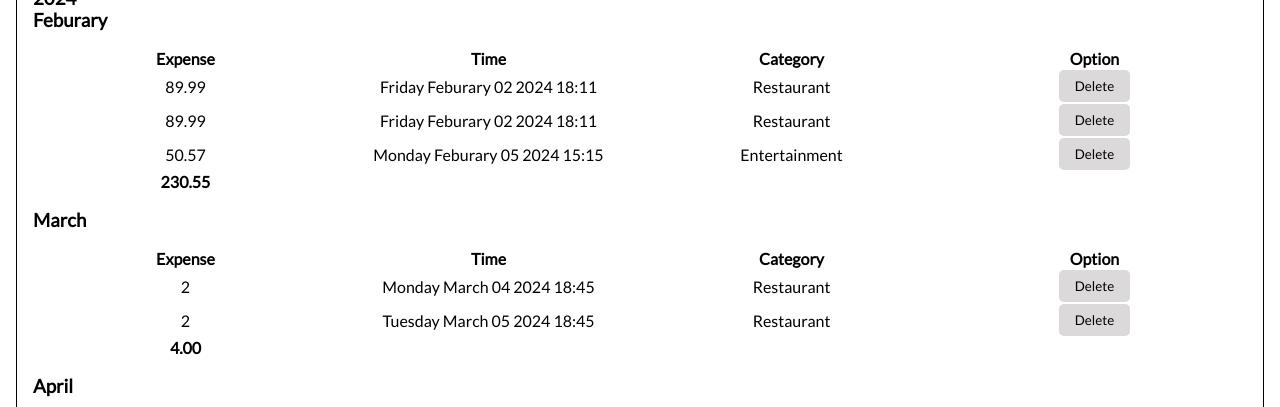
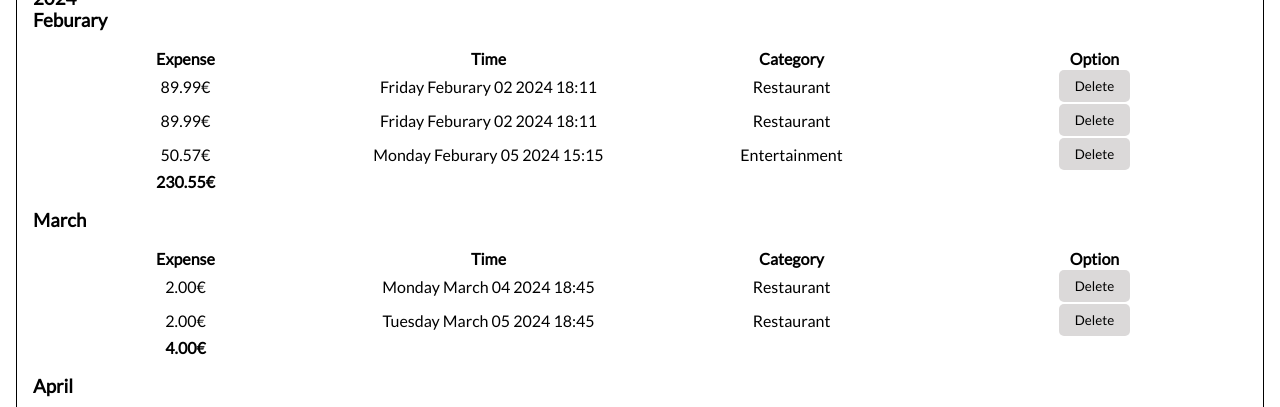
Before and after one commit to kankaanpaaverneri/Expense-Tracker, a React (Vite) app: page / in a window 1280 px wide. Both pictures are taken after a click on the button "Verneri". Shown: the part 341-748 px from the top of the page. Built offline with nearby package versions, Linux system fonts and the light colour scheme.

Commit message:
Add filtering functionality by category.

```diff
--- a/src/Filter.js
+++ b/src/Filter.js
@@ -19,3 +19,10 @@ export function getAllExpenseCategorys(expenses) {
     });
     return categorys;
 }
+
+export function filterByCategory(expenses, category) {
+    return expenses.filter((expense) => {
+        if(expense.category === category)
+            return expense;
+    });
+}
--- a/src/components/ExpenseTables.jsx
+++ b/src/components/ExpenseTables.jsx
@@ -1,14 +1,16 @@
 import './ExpenseTables.css'
 
 import { UsersContext } from '../UsersContext';
-import { useContext } from 'react';
+import { useContext, useState } from 'react';
 import { getStartMonth, splitMonths } from '../Time';
-import { filterByMonth, getAllExpenseCategorys } from '../Filter';
+import { filterByCategory, filterByMonth, getAllExpenseCategorys } from '../Filter';
 import Table from './Table';
 import FilterComponent from './FilterComponent';
 
 const ExpenseTables = ({}) => {
     const {users} = useContext(UsersContext);
+    const [filterOption, setFilterOption] = useState("No filter");
+
     return (
         <section id="expense-tables">
             {users.map(user => {
@@ -17,16 +19,21 @@ const ExpenseTables = ({}) => {
                 return (
                     <div key={user.id} className='user-expense-section'>
                         <FilterComponent
-                        categorys={getAllExpenseCategorys(user.expenses)}/>
+                        categorys={getAllExpenseCategorys(user.expenses)}
+                        setOptionSelect={setFilterOption}
+                        />
                         <h1 className='user-name'>{user.name}</h1>
                         <h1>{new Date().getFullYear()}</h1>
                         {months.map((month, monthIndex) => {
                             const filteredExpense = filterByMonth(user.expenses, month);
+                            let expensesByCategory;
+                            if(filterOption !== "No filter")
+                               expensesByCategory = filterByCategory(filteredExpense, filterOption);
                             return (
                                 <div className='tables' key={monthIndex}>
                                     <h1>{month}</h1>
                                     <Table
-                                    expenses={filteredExpense}
+                                    expenses={expensesByCategory ? expensesByCategory : filteredExpense}
                                     currentMonth={month}
                                     />
                                 </div>
--- a/src/components/FilterComponent.jsx
+++ b/src/components/FilterComponent.jsx
@@ -1,20 +1,22 @@
 import './FilterComponent.css'
 
-const FilterComponent = ({categorys}) => {
-    console.log("categorys: ", categorys);
+const FilterComponent = ({categorys, setOptionSelect}) => {
+    function onOptionSelect(identifier) {
+        setOptionSelect(identifier);
+    }
     return (
         <section id="filter-component">
             <label>Filter by: </label>
             <select>
-                <option>No filter</option>
+                <option onClick={() => onOptionSelect("No filter")}>No filter</option>
                 {
-                    categorys.map(category => {
-                        return <option>{category}</option>
+                    categorys.map((category, index) => {
+                        return <option onClick={() => onOptionSelect(category)} key={index}>{category}</option>
                     })
                 }
             </select>
         </section>
     );
-}
+};
 
 export default FilterComponent;
--- a/src/components/Table.jsx
+++ b/src/components/Table.jsx
@@ -16,7 +16,7 @@ const Table = ({expenses, currentMonth}) => {
                     </tr>
                     }
                     <tr>
-                        <td>{expense.expenseAmount}</td>
+                        <td>{expense.expenseAmount.toFixed(2)}€</td>
                         <td>{expense.time}</td>
                         <td>{expense.category}</td>
                         <td><button>Delete</button></td>
@@ -27,7 +27,7 @@ const Table = ({expenses, currentMonth}) => {
                 expenses.length > 0 &&
                 <tbody>
                     <tr>
-                        <td><b>{sum.toFixed(2)}</b></td>
+                        <td><b>{sum.toFixed(2)}€</b></td>
                     </tr>
                 </tbody>
             }
```
